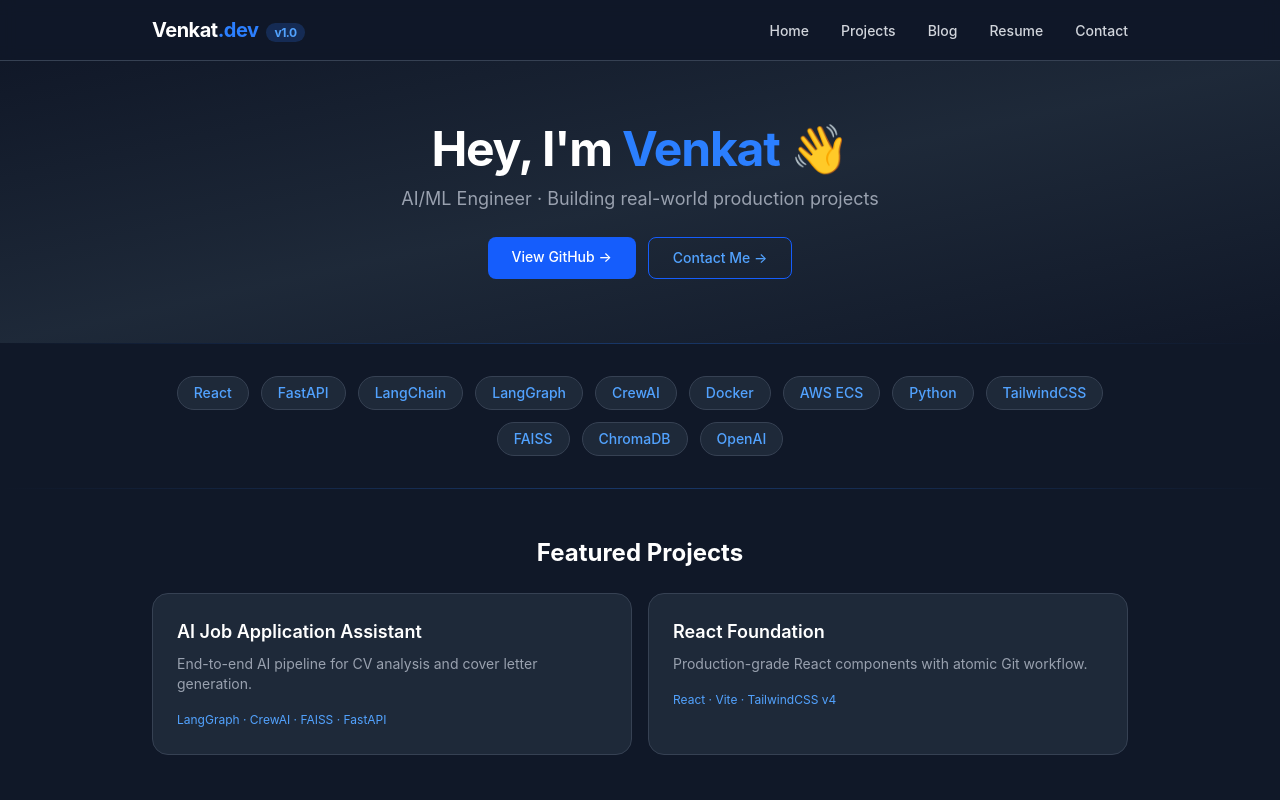
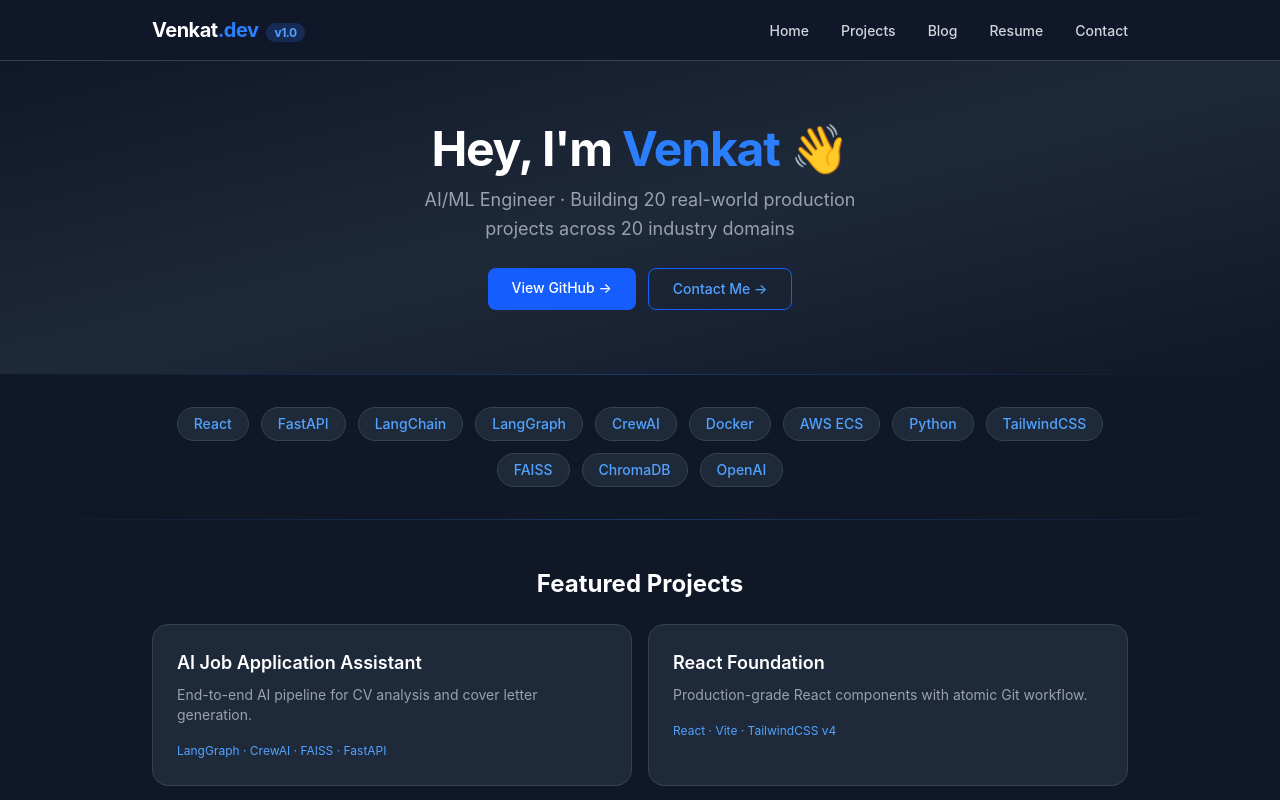
Before and after one commit to Venkata1236/react-foundation, a React (Vite) app: page / in a window 1280 px wide. Shown: the top 800 px of the page. Built offline with nearby package versions, Linux system fonts and the light colour scheme.

Commit message:
style: update hero subtitle text

```diff
--- a/src/App.jsx
+++ b/src/App.jsx
@@ -11,8 +11,8 @@ function App() {
         <h1 className="text-5xl font-bold text-white mb-3 tracking-tight">
           Hey, I'm <span className="text-blue-500">Venkat</span> 👋
         </h1>
-        <p className="text-gray-400 text-lg">
-          AI/ML Engineer · Building real-world production projects
+        <p className="text-gray-400 text-lg max-w-md mx-auto leading-relaxed">
+          AI/ML Engineer · Building 20 real-world production projects across 20 industry domains
         </p>
         <div className="flex justify-center gap-3 mt-6">
 
```
